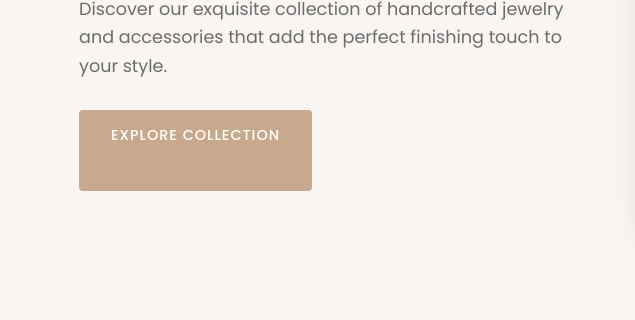
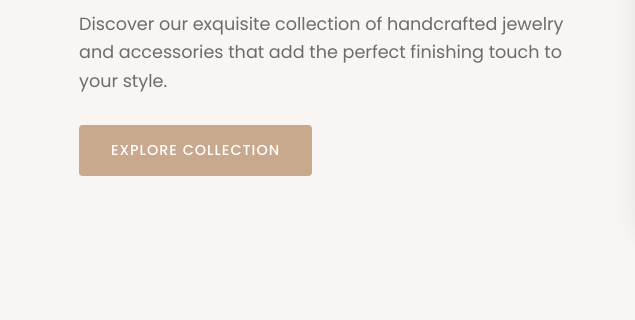
Before and after one commit to bhomjan18/Lumina, a plain HTML site: page index.html in a window 1280 px wide. Shown: the part 369-689 px from the top of the page, 0-635 px from the left. Drawn offline with nearby package versions, Linux system fonts and the light colour scheme.

Commit message:
updated code

```diff
--- a/index.html
+++ b/index.html
@@ -68,9 +68,11 @@
             <div class="hero-content">
                 <h1>Elegant Accessories for Every Occasion</h1>
                 <p>Discover our exquisite collection of handcrafted jewelry and accessories that add the perfect finishing touch to your style.</p>
-                <a href="#products" class="btn btn-primary">Explore Collection <div class="ids">
-        <p class="idead"></p>
-    </div>  </a>
+                <a href="#products" class="btn btn-primary">
+    Explore Collection
+
+</a>
+
             </div>
             <div class="hero-image">
                 <!-- <img src="https://images.unsplash.com/photo-1617038260897-41a1f14a8ca0?ixlib=rb-4.0.3&ixid=M3wxMjA3fDB8MHxwaG90by1wYWdlfHx8fGVufDB8fHx8fA%3D%3D&auto=format&fit=crop&w=800&q=100" alt="Elegant jewelry collection"> -->
@@ -264,10 +266,6 @@
     <div class="overlay" id="overlay"></div>
 
     <script src="script.js"></script>
-    <script>
-        let a =  window.innerHeight
-        document.getElementById('idead').innerText =a + '' + window.innerWidth
 
-    </script>
 </body>
 </html>
```
